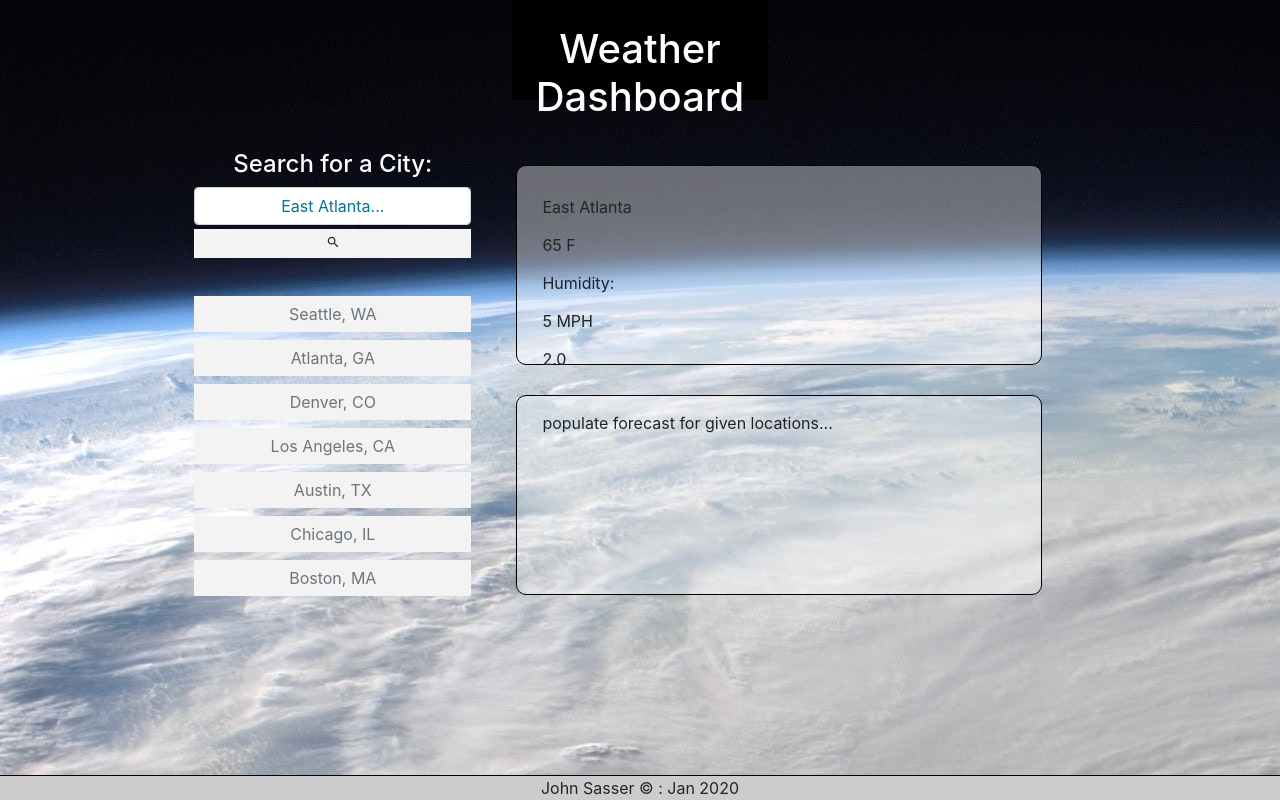
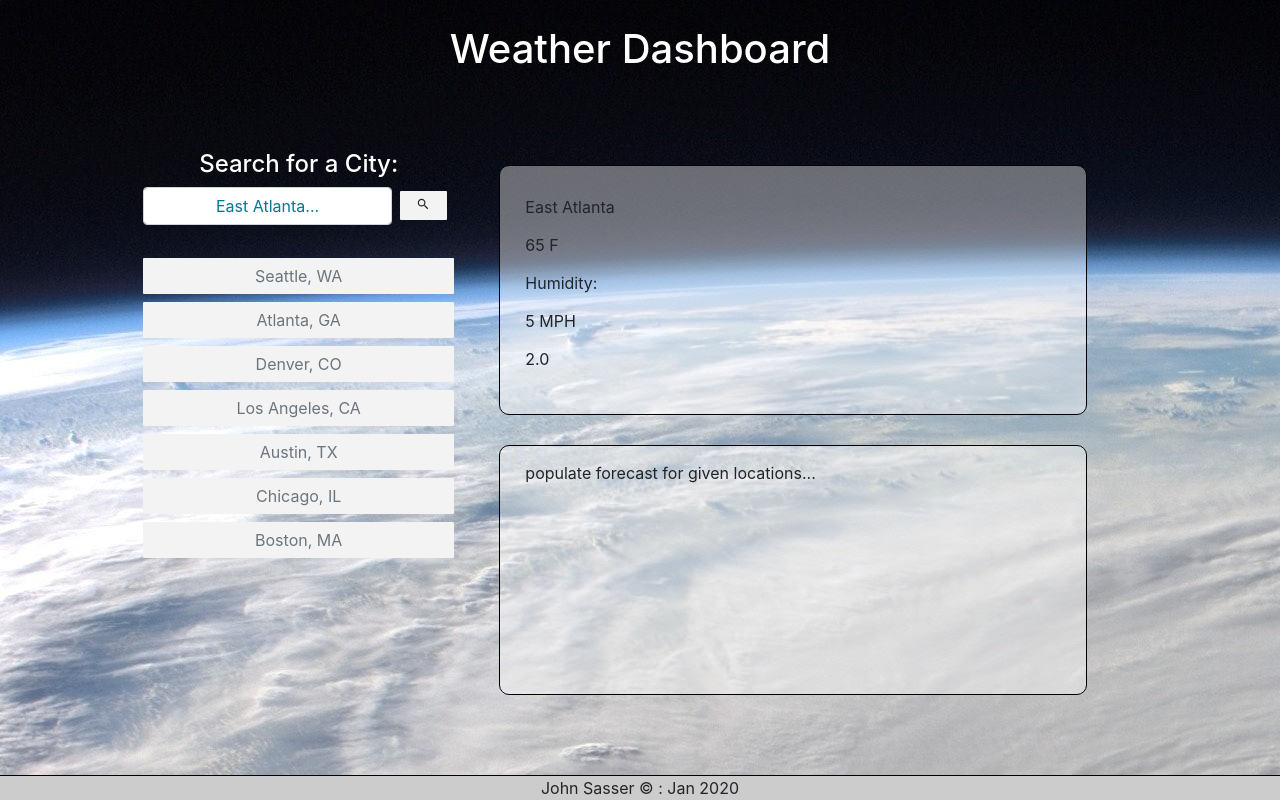
Before and after one commit to JohnSasser/06-WeatherDashboard, a plain HTML site: page index.html in a window 1280 px wide. Drawn offline with nearby package versions, Linux system fonts and the light colour scheme.

Commit message:
style adjustments

```diff
--- a/assets/css/style.css
+++ b/assets/css/style.css
@@ -6,10 +6,9 @@ body {
 
 .header {
 	text-align: center;
-	padding: 25px 0;
+	padding: 25px;
 	height: 100px;
-	width: 20%;
-	background-color: rgb(1, 1, 1);
+	width: 80%;
 	color: rgb(255, 255, 255);
 	margin: 0 auto;
 }
@@ -25,7 +24,7 @@ body {
 	width: 100%;
 	border: none;
 	background-color: rgb(243, 243, 243);
-	border-radius: 0;
+	border-radius: 1px;
 }
 
 .btn:hover {
@@ -34,7 +33,6 @@ body {
 }
 
 .main-row {
-	width: 90%;
 	margin: 0 auto;
 	margin-top: 50px;
 	height: 500px;
@@ -43,11 +41,6 @@ body {
 .col-left {
 	justify-content: center;
 	color: rgb(255, 254, 254);
-}
-
-.col-right {
-	border-top-right-radius: 10px;
-	border-bottom-right-radius: 10px;
 }
 
 .form-group {
@@ -59,7 +52,7 @@ body {
 	border: 1px solid black;
 	background-color: rgba(255, 255, 255, 0.395);
 	margin: 15px;
-	height: 200px;
+	height: 250px;
 	float: left;
 	width: 90%;
 	border-radius: 10px;
@@ -76,7 +69,7 @@ body {
 	border: 1px solid black;
 	background-color: rgba(255, 255, 255, 0.395);
 	margin: 15px;
-	height: 200px;
+	height: 250px;
 	float: left;
 	width: 90%;
 	padding: 15px 25px;
@@ -93,10 +86,16 @@ body {
 #city-input {
 	text-align: center;
 	color: rgb(0, 119, 149);
+	width: 80%;
+	float: left;
 }
 
 #city-input::placeholder {
 	color: rgb(0, 119, 149);
+}
+
+.search-btn {
+	width: 15%;
 }
 
 li {
```
